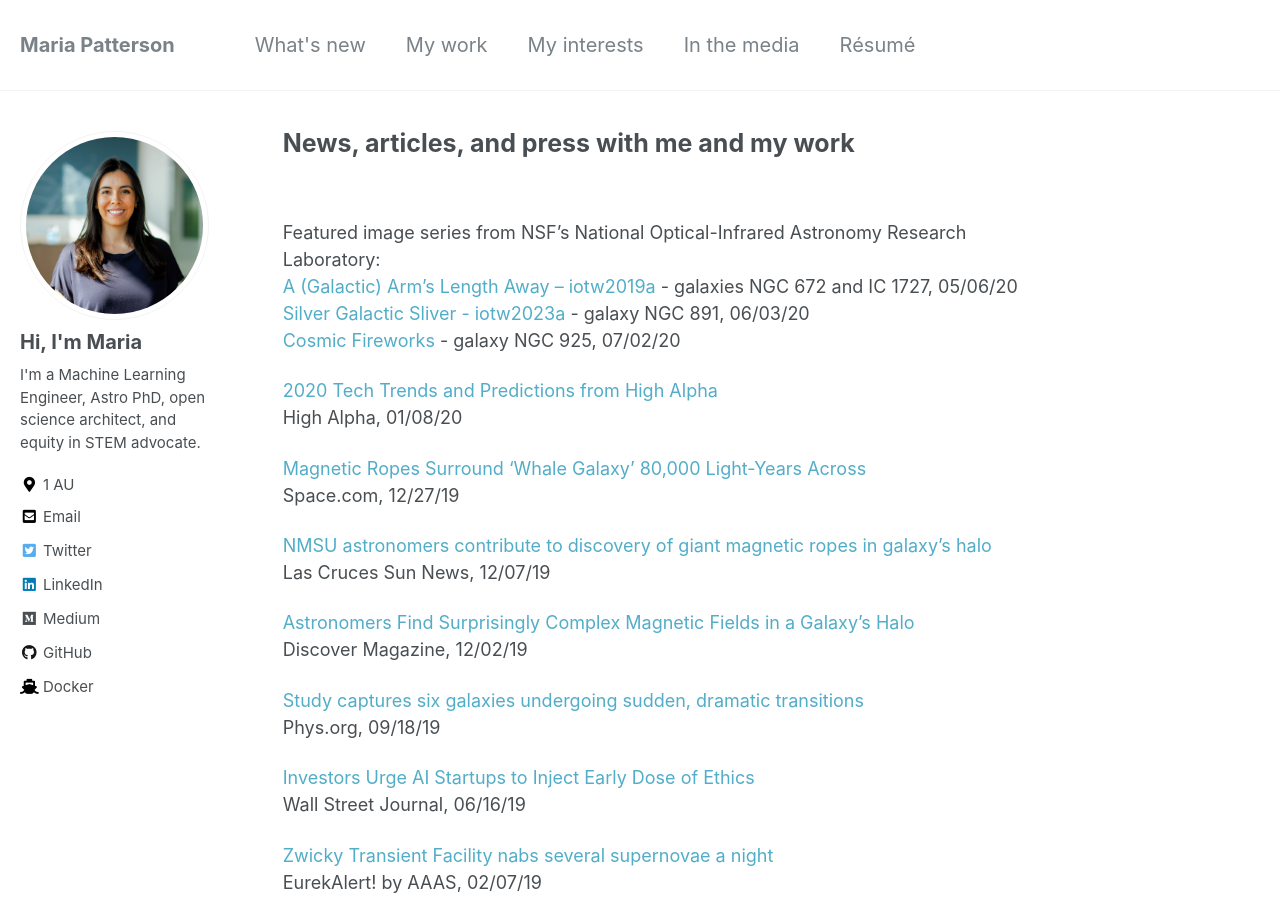
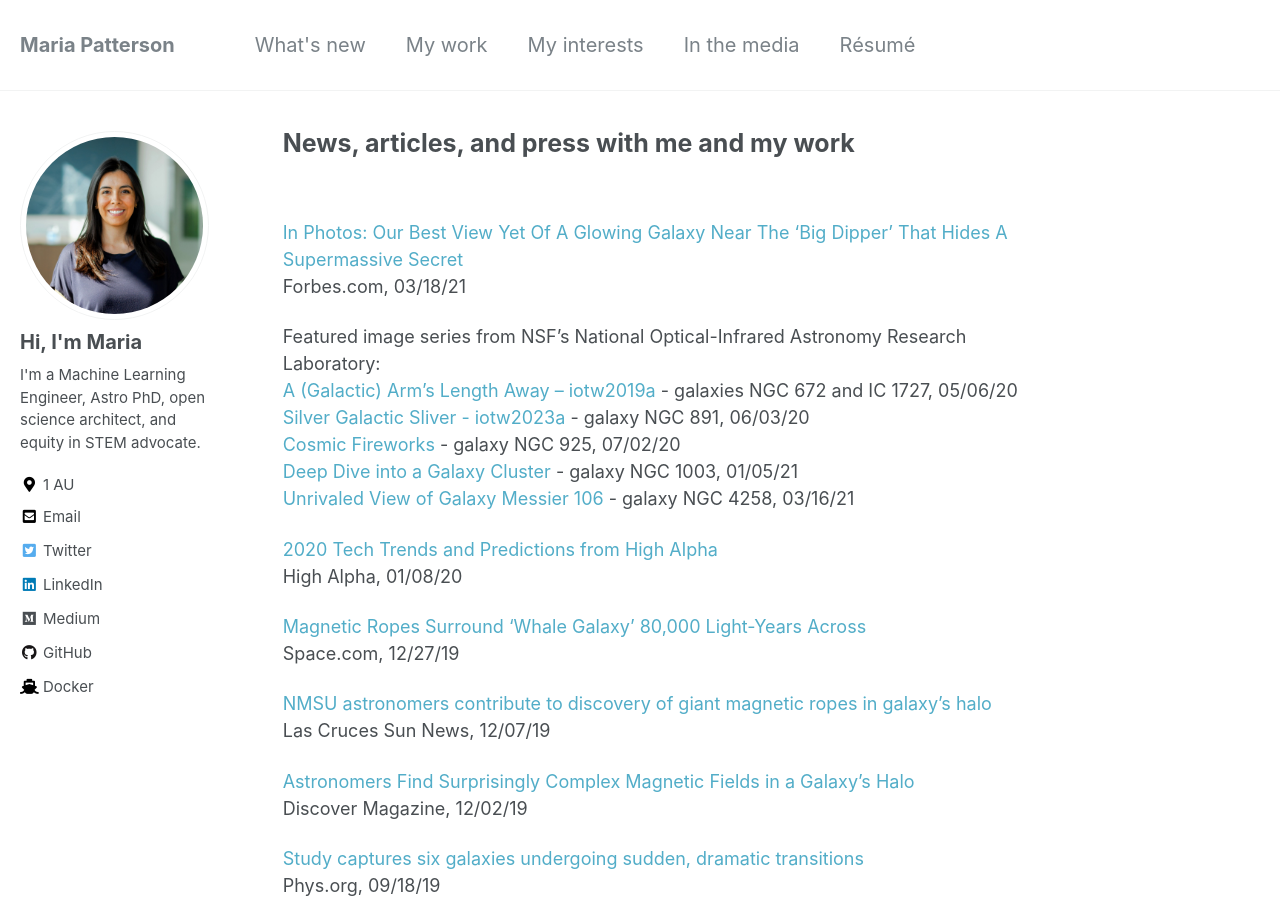
Before and after one commit to mtpatter/mtpatter.github.io, a Jekyll site: the page built from _pages/media.md, in a window 1280 px wide and 900 px high. Built offline with Jekyll 4.4.1, drawn with Linux system fonts in a browser that asks for light colours; nearby versions of some CDN libraries.

Commit message:
Add some KPNO press releases.

```diff
--- a/_pages/media.md
+++ b/_pages/media.md
@@ -6,11 +6,16 @@ title: "News, articles, and press with me and my work"
 
 <br>
 
+[In Photos: Our Best View Yet Of A Glowing Galaxy Near The ‘Big Dipper’ That Hides A Supermassive Secret](https://www.forbes.com/sites/jamiecartereurope/2021/03/18/in-photos-best-view-yet-of-glowing-galaxy-near-the-big-dipper-that-hides-a-supermassive-secret/?sh=3afb145d3543&utm_source=TWITTER&utm_medium=social&utm_content=4623821552&utm_campaign=sprinklrForbesScience){:target="_blank"}
+Forbes.com, 03/18/21
+
 Featured image series from NSF’s National Optical-Infrared Astronomy Research Laboratory:
 [A (Galactic) Arm’s Length Away – iotw2019a](https://www.nationalastro.org/news/a-galactic-arms-length-away-iotw2019a/){:target="_blank"} - galaxies NGC 672 and IC 1727, 05/06/20
 [Silver Galactic Sliver - iotw2023a](https://www.nationalastro.org/news/silver-galactic-sliver-iotw2023a/){:target="_blank"} - galaxy NGC 891, 06/03/20
 [Cosmic Fireworks](https://nationalastro.org/news/cosmic-fireworks/){:target="_blank"} - galaxy NGC 925, 07/02/20
-
+[Deep Dive into a Galaxy Cluster](https://noirlab.edu/public/news/noirlab2101/){:target="_blank"} - galaxy NGC 1003, 01/05/21
+[Unrivaled View of Galaxy Messier 106](https://noirlab.edu/public/news/noirlab2112/){:target="_blank"} -
+galaxy NGC 4258, 03/16/21
 
 [2020 Tech Trends and Predictions from High Alpha](https://highalpha.com/2020-tech-trends-and-saas-predictions-from-high-alpha/){:target="_blank"}
 High Alpha, 01/08/20
```
